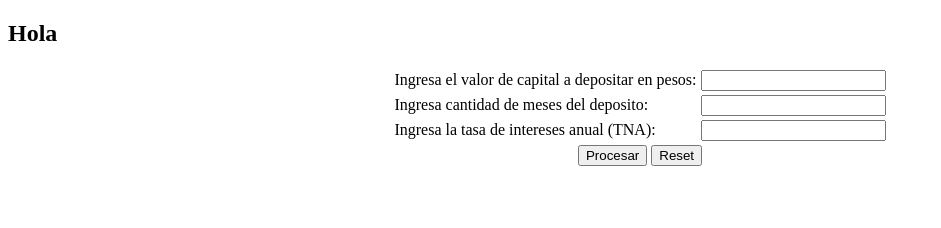
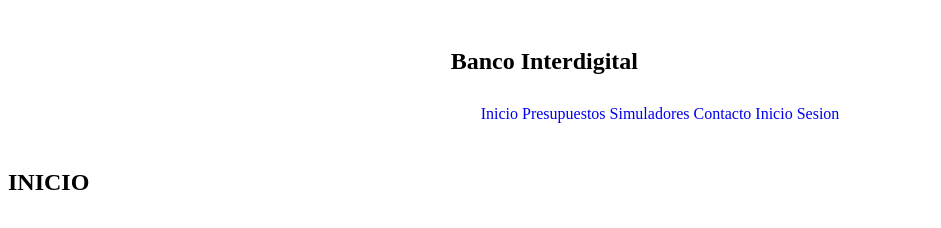
Before and after one commit to BrunoRittatore/CoderhouseProjecJS, a plain HTML site: page index.html in a window 1280 px wide. Shown: the whole page, without its empty margins (0-941 px from the left). Drawn offline with Linux system fonts and the light colour scheme.

Commit message:
Desafio_Complementario

```diff
--- a/index.css
+++ b/index.css
@@ -13,3 +13,24 @@
 .buttons {
     margin: 5rem 2rem;
 }
+ a{
+    text-decoration: none;
+ }
+ .header {
+    display: flex;
+    align-items: center;
+    flex-direction: column;
+    flex-wrap: nowrap;
+    justify-content: flex-start;
+    padding: 10px 10px;
+ }
+ .header h1 {
+    padding: 10px;
+ }
+.header-navbar{
+    display: inline-block;
+}
+.header-navbar__ul li{
+    display: inline-block;
+
+}
--- a/index.html
+++ b/index.html
@@ -5,48 +5,29 @@
     <meta http-equiv="X-UA-Compatible" content="IE=edge">
     <meta name="viewport" content="width=, initial-scale=1.0">
     <link rel="stylesheet" href="./index.css">
-    <title>Document</title>
+    <title>Banco Interdigital</title>
 
 </head>
 <body>
-      <h2>Hola</h2>
-      <form id="form">
-        <table style="text-align: left; margin-left: auto; margin-right: auto;">
-            <tbody class="body-form">
-                <tr>
-                    <td>
-                        <label for="capital-depositado">Ingresa el valor de capital a depositar en pesos:</label>
-                    </td>
-                    <td>
-                        <input id="capital-depositado" required="required" step="0.1" type="number" />
-                    </td>
-                </tr>
-                <tr>
-                    <td>
-                        <label for="duracion-deposito">Ingresa cantidad de meses del deposito:</label>
-                    </td>
-                    <td>
-                        <input id="duracion-deposito" required="required" step="0.1" type="number" />
-                    </td>
-                </tr>
-                <tr>
-                    <td>
-                        <label for="tasa-de-interes">Ingresa la tasa de intereses anual (TNA):</label>
-                    </td>
-                    <td>
-                        <input id="tasa-de-interes" required="required" step="0.1" type="number" />
-                    </td>
-                </tr>
-                <tr align="center" class="buttons">
-                    <td colspan="2" rowspan="1">
-                        <input value="Procesar" type="button" onclick="algoritmo()"/>
-                        <input type="reset" />
-                    </td>
-                </tr>
-            </tbody>
-        </table>
-    </form>
+        <header class="header">
+            <nav class="header-navbar">
+                    <h1>Banco Interdigital</h1>
+                    <div class="header-navbar__ul">
+                       <ul>
+                        <li><a href="./index.html">Inicio</a></li>
+                        <li><a href="./views/presupuestos.html">Presupuestos</a></li>
+                        <li><a href="./views/simulador.html">Simuladores</a></li>
+                        <li><a href="./views/contacto.html">Contacto</a></li>
+                        <li><a href="./views/login.html">Inicio Sesion</a></li>
+                       </ul>
 
+                </div>
+            </nav>
+        </header>
+        <main>
+
+        </main>
+      <h2>INICIO</h2>
     <script src="./index.js">
     </script>
     </body>
--- a/index.js
+++ b/index.js
@@ -23,13 +23,19 @@ if (cantidadNotas == 0) {
 
 
 function algoritmo (){
-    let n;
-    let capitalDepositado, capitalAcumulado,meses,tasaDeInteres;
-    capitalDepositado = parseInt(document.querySelector('#capital-depositado').value);
-    meses = parseInt(document.querySelector('#duracion-deposito').value);
-    tasaDeInteres = parseInt(document.querySelector('#tasa-de-interes').value);
-    capitalAcumulado = capitalDepositado * Math.pow(1.0+tasaDeInteres/100/365,meses*30)
-    console.log('Capital depositado ' + capitalDepositado + ' acumulado: '+ capitalAcumulado);
-    alert (' El valor acumulado del capital es de : '+capitalAcumulado);
+    const variables = {
+        TNA:null,
+        TM:null,
+        capitalAcumulado:null,
+        meses:null,
+        capitalDepositado:null,
+    }
+
+    variables.capitalDepositado = parseInt(document.querySelector('#capital-depositado').value);
+    variables.meses = parseInt(document.querySelector('#duracion-deposito').value);
+    variables.TNA = parseInt(document.querySelector('#tasa-de-interes').value);
+    variables.capitalAcumulado = variables.capitalDepositado * ((1.0+variables.TNA/12/100)* variables.meses);
+    console.log('Capital depositado ' + variables.capitalDepositado + ' acumulado: '+ variables.capitalAcumulado);
+    alert (' El valor acumulado del capital es de : '+variables.capitalAcumulado);
 
 }
```
Also changed, not shown: views/contacto.html (added, +30 -0 lines), views/login.html (added, +32 -0 lines), views/presupuestos.html (added, +37 -0 lines), views/simulador.html (added, +69 -0 lines).
